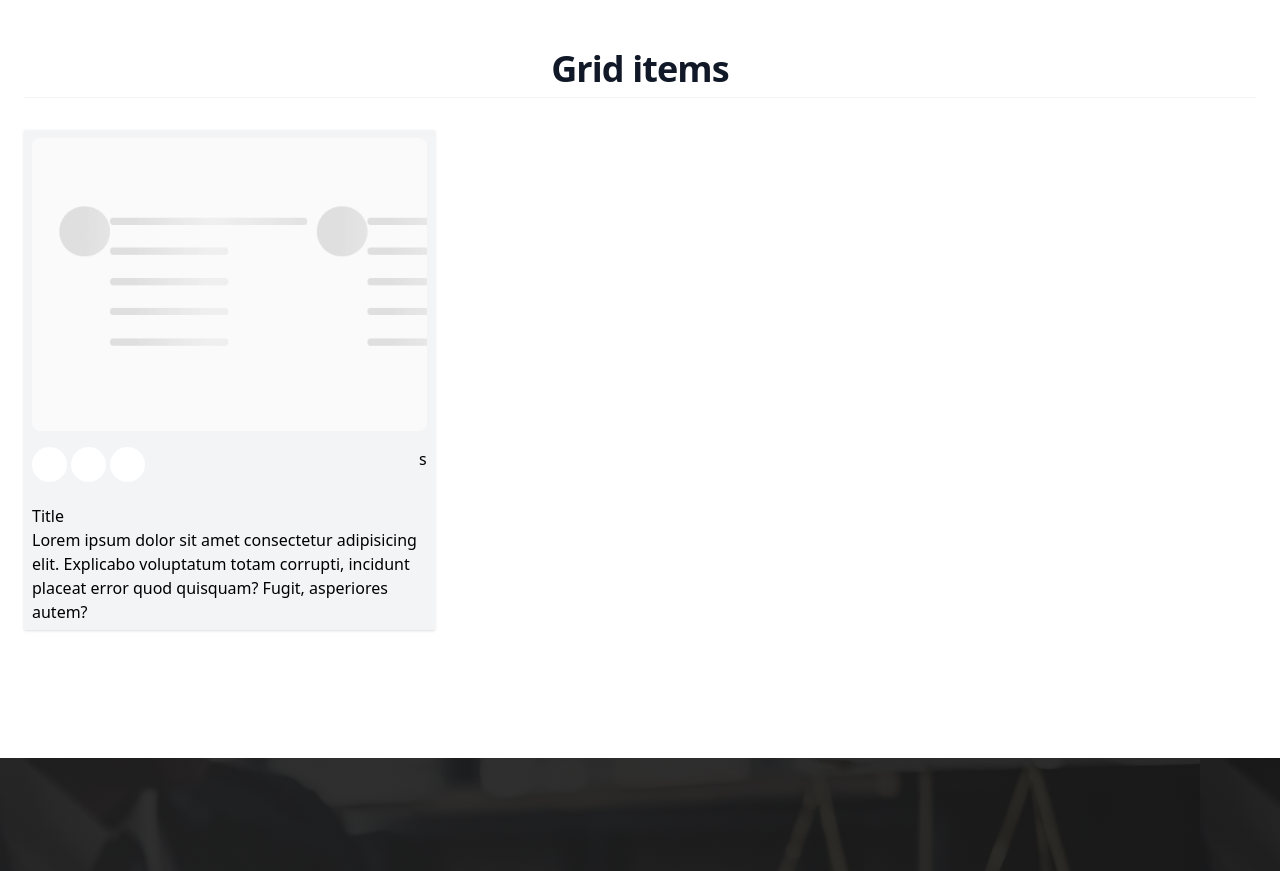
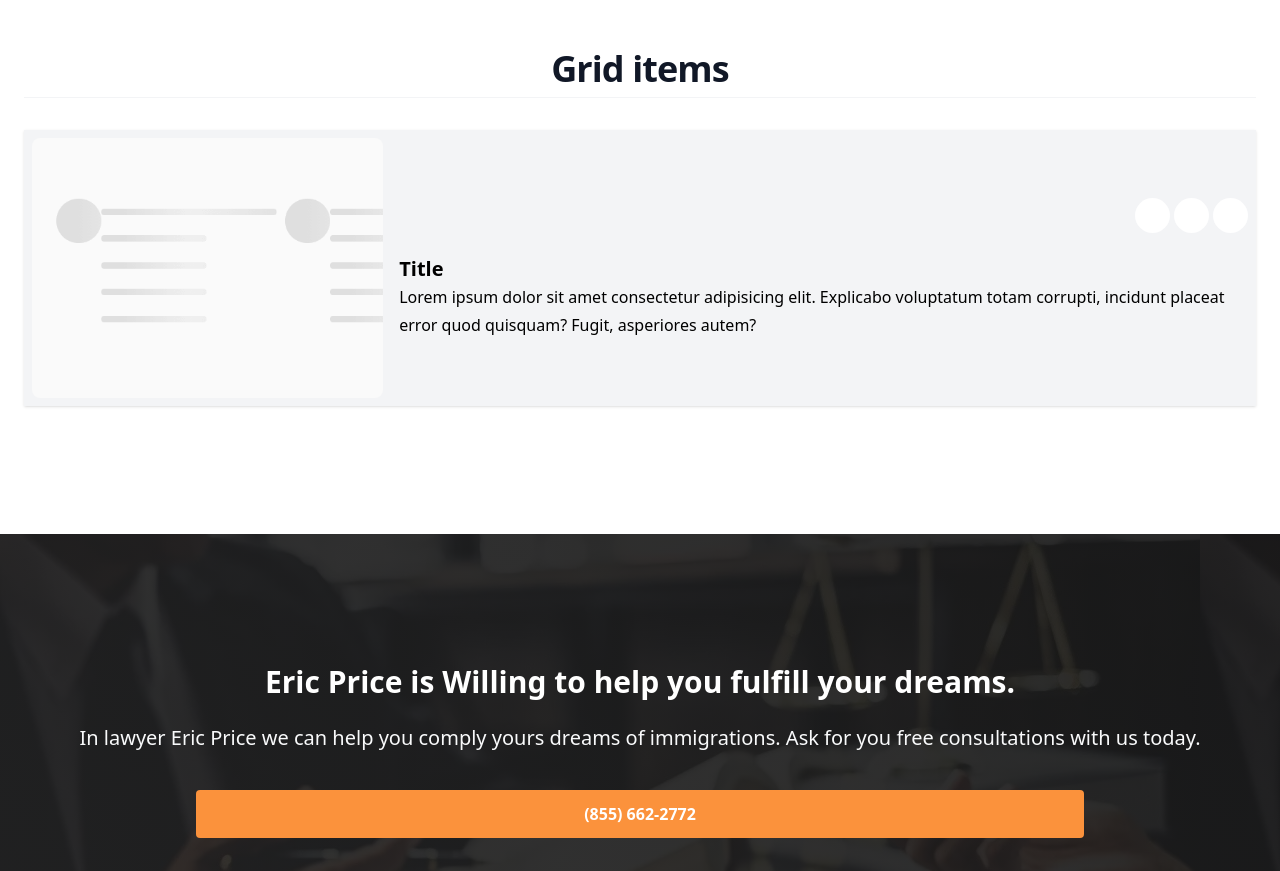
Before and after one commit to AvelazquezEP/portfolio-template, a website: page index.html in a window 1280 px wide. Shown: the part 2420-3291 px from the top of the page. Drawn offline with nearby package versions, Linux system fonts and the light colour scheme.

Commit message:
UPDATE: the new styles for the grid section where we have a different item grid

```diff
--- a/index.html
+++ b/index.html
@@ -13,6 +13,7 @@
 </head>
 
 <!-- npx tailwindcss -i ./css/input.css ./css/output.css -->
+<!-- bg-gradient-to-r from-indigo-500 from-10% via-sky-500 via-30% to-emerald-500 to-90% -->
 
 <body class="">
 
@@ -369,26 +370,29 @@
                 Grid items
             </h2>
             <div class="pt-8 border-t border-gray-100">
-                <div class="grid grid-cols-1 lg:grid-cols-3">
-                    <div class="bg-gray-100 h-[500px] w-full mx-auto shadow">
+                <div class="grid grid-cols-1 lg:grid-cols-1">
+                    <div class="bg-gray-100 w-full h-fit mx-auto shadow flex flex-col md:flex-row items-center">
+                        <!-- h-[500px] -->
                         <div class="p-2">
                             <img src="/public/img/loader.webp" alt="" class="rounded-lg">
                         </div>
-                        <div class="p-2">
-                            <div class="flex justify-between">
+                        <div class="p-2 h-5/6">
+                            <div class="flex md:flex-row-reverse">
                                 <div>
                                     <div class="small-circle"></div>
                                     <div class="small-circle"></div>
                                     <div class="small-circle"></div>
                                 </div>
-                                <div>
-                                    <div class="">s</div>
-                                </div>
+                                <!-- <div>
+                                    <div class="">10/10/2023</div>
+                                </div> -->
                             </div>
                             <div class="text-left mt-4">
-                                <h3>Title</h3>
-                                <p>Lorem ipsum dolor sit amet consectetur adipisicing elit. Explicabo voluptatum totam
-                                    corrupti, incidunt placeat error quod quisquam? Fugit, asperiores autem?</p>
+                                <h3 class="font-semibold text-xl">Title</h3>
+                                <p class="leading-7">
+                                    Lorem ipsum dolor sit amet consectetur adipisicing elit. Explicabo voluptatum totam
+                                    corrupti, incidunt placeat error quod quisquam? Fugit, asperiores autem?
+                                </p>
                             </div>
                         </div>
                     </div>
```
Also changed, not shown: README.md, css/output.css.
